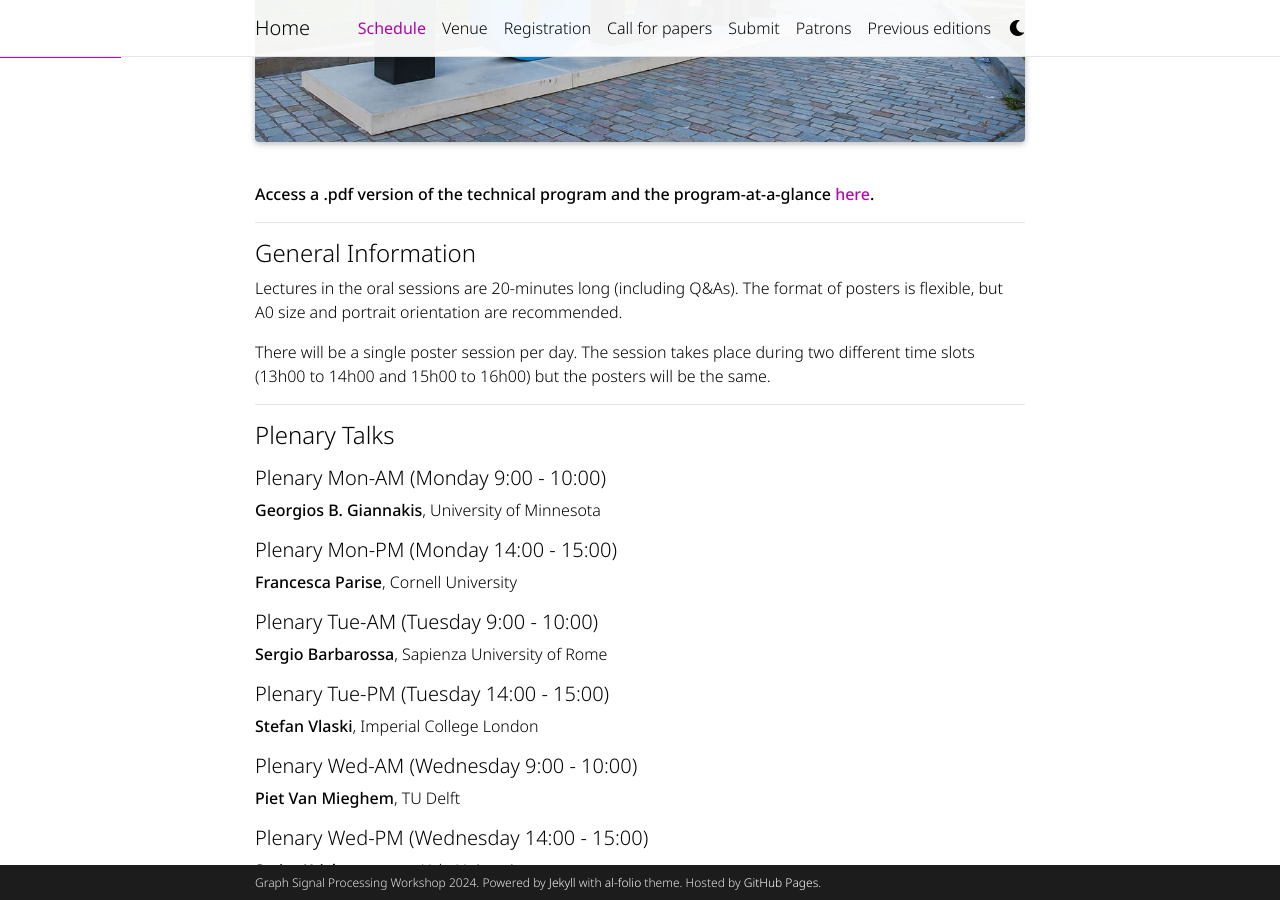
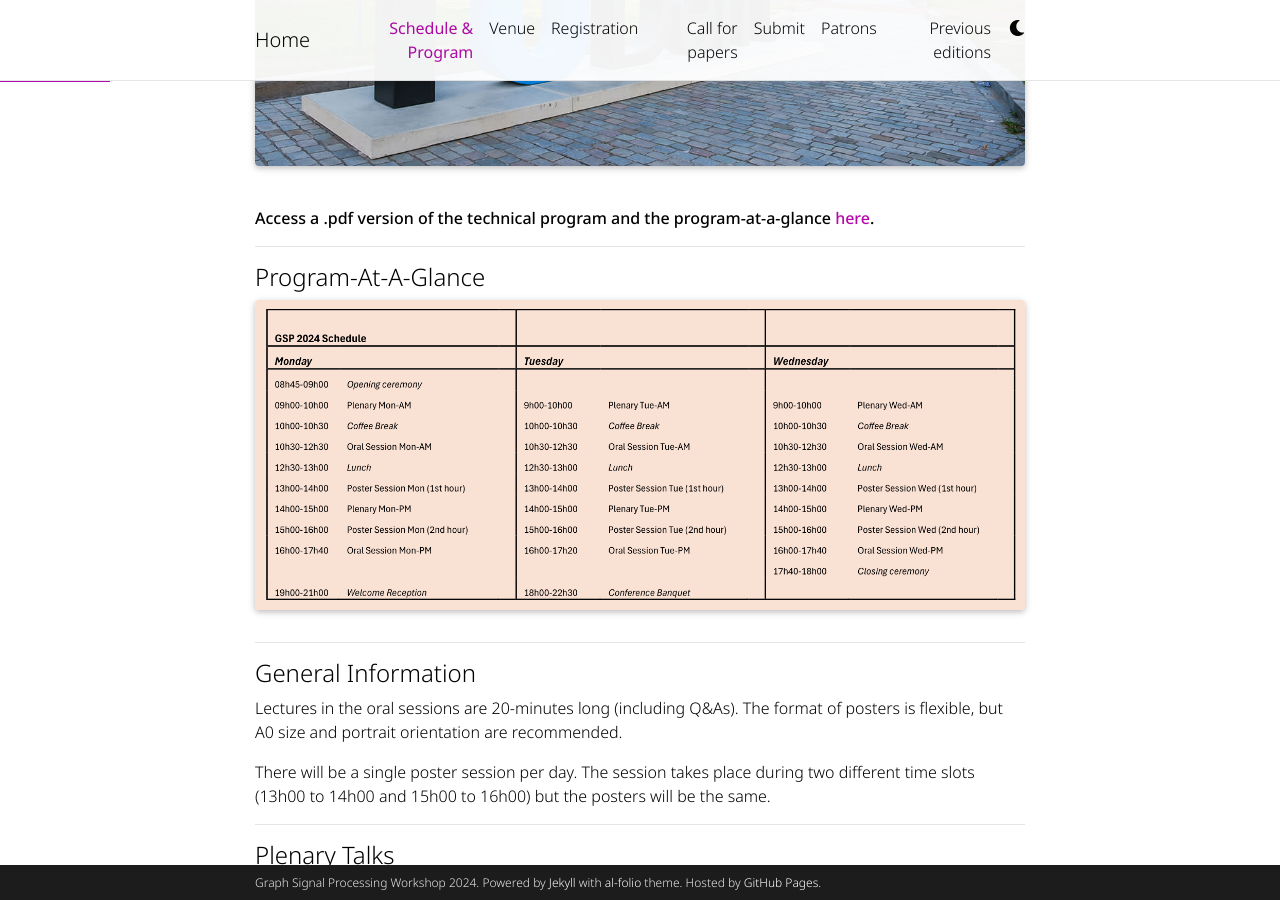
Before and after one commit to shreyasvinaya/gspworkshop2025.github.io, a Jekyll site: the page built from _pages/schedule.md, in a window 1280 px wide and 900 px high, scrolled down 367 px. Built offline with Jekyll 4.4.1, drawn with Linux system fonts in a browser that asks for light colours; full-size pictures stand in for the smaller copies a plugin makes; comment, search, counter and statistics services are not loaded; a style sheet for code colours, icons or effects is not loaded.

Commit message:
Added at a glance

```diff
--- a/_pages/schedule.md
+++ b/_pages/schedule.md
@@ -1,7 +1,7 @@
 ---
 layout: page
 permalink: /schedule/
-title: "Schedule"
+title: "Schedule & Program"
 description:
 nav: true
 nav_order: 0
@@ -11,6 +11,15 @@ top_image_alt: "Delft University of Technology"
 ---
 
 **Access a .pdf version of the technical program and the program-at-a-glance [here](https://www.dropbox.com/scl/fi/b3tmb2nuzgrkl7zbopyqk/GSP2024-Technical-Program.pdf?rlkey=8mkihfa7gtgsfyhqvb5atly1i&st=6njszwx2&dl=0).**
+
+---
+#### Program-At-A-Glance
+
+<div class="row justify-content-sm-center">
+    <div class="col-sm-12 mt-3 mt-md-0">
+        {% include figure.html path="assets/img/gsp24/at-a-glance.png" title="Program at a glance" class="img-fluid rounded z-depth-1" alt="Responsive image" %}
+    </div>
+</div>
 
 ---
 #### General Information
```
Also changed, not shown: assets/img/gsp24/at-a-glance.png (added).
